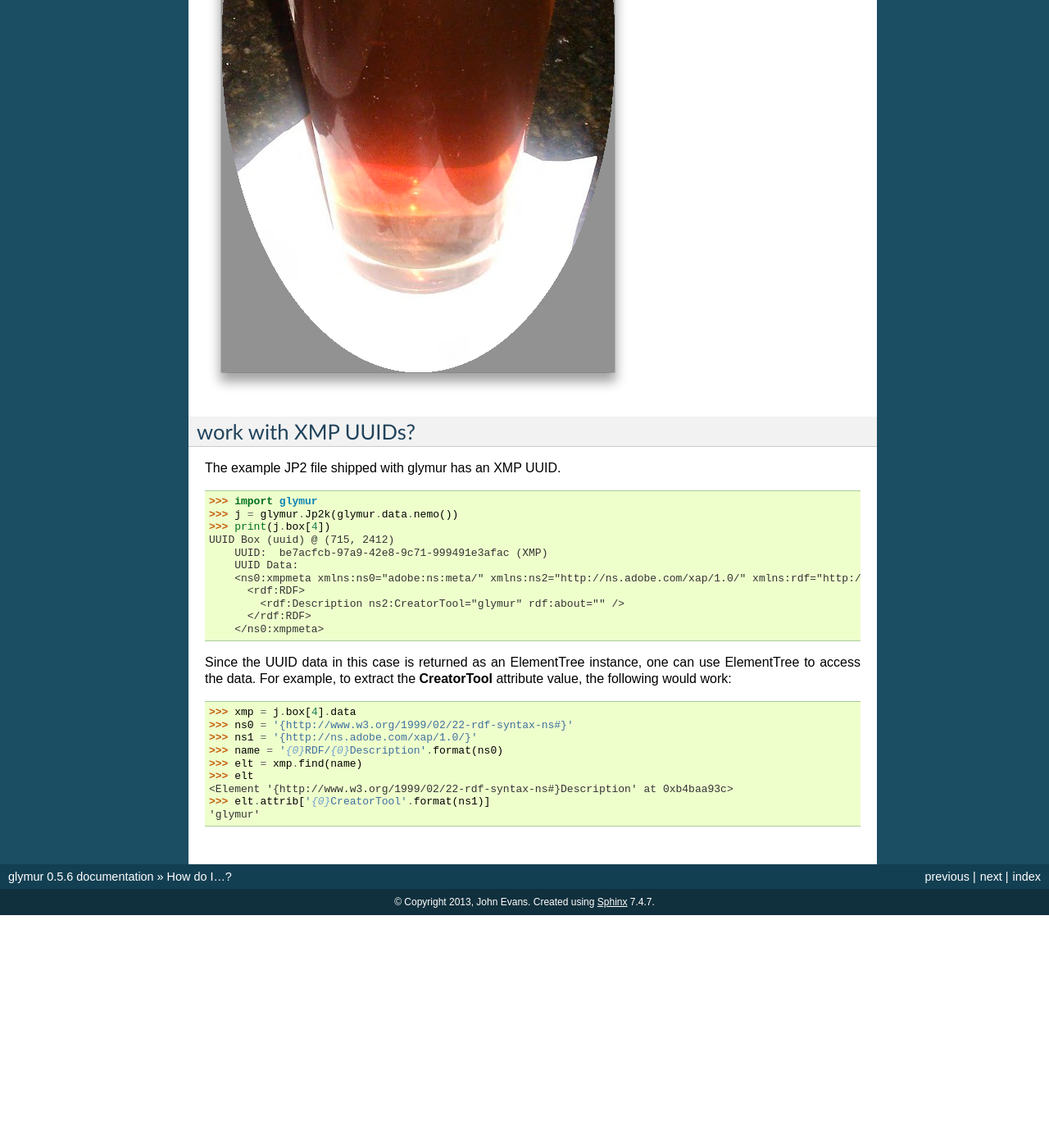
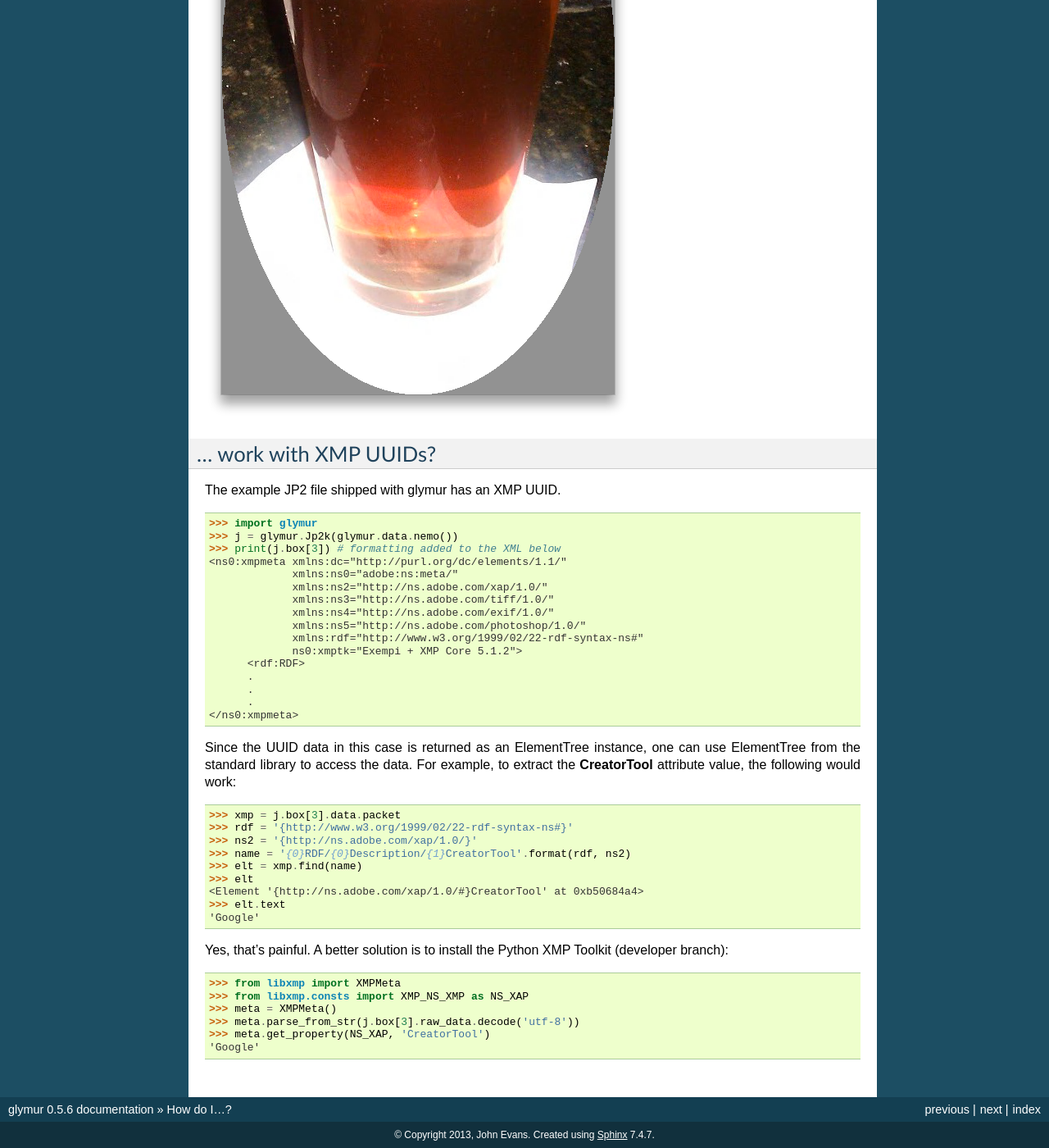
Before and after one commit to quintusdias/glymur, a Sphinx documentation site: the page built from docs/source/how_do_i.rst, in a window 1280 px wide and 1400 px high, scrolled down 4069 px. Shown: the whole window at 82% size. Built offline with Sphinx 7.4.7, drawn with Linux system fonts in a browser that asks for light colours; before the commit the page ends 5185 px from its top, so only the background shows below that; some of the changed text lies outside the part shown.

Commit message:
Doc updates for writing XMP UUIDs.  #104

```diff
--- a/docs/source/how_do_i.rst
+++ b/docs/source/how_do_i.rst
@@ -4,7 +4,7 @@ How do I...?
 
 
 ... read the lowest resolution thumbnail?
-=====================================
+=========================================
 Printing the Jp2k object should reveal the number of resolutions (look in the
 COD segment section), but you can take a shortcut by supplying -1 as the
 resolution level. ::
@@ -15,7 +15,7 @@ resolution level. ::
     >>> thumbnail = j.read(rlevel=-1)
 
 ... display metadata?
-=================
+=====================
 There are two ways.  From the unix command line, the script *jp2dump* is
 available. ::
 
@@ -35,7 +35,7 @@ codestream box, only the main header is printed.  It is possible to print
     >>> print(j.get_codestream())
 
 ... add XML metadata?
-=================
+=====================
 You can append any number of XML boxes to a JP2 file (not to a raw codestream).
 Consider the following XML file `data.xml` : ::
 
@@ -108,8 +108,9 @@ JP2 header superbox.
 
 XML boxes are not in the minimal set of box requirements for the JP2 format, so
 in order to add an XML box into the mix before the codestream box, we'll need to
-re-specify all of the boxes.  If you already have a JP2 jacket in place, you can just reuse that,
-though.  Take the following example content in an XML file `favorites.xml` : ::
+re-specify all of the boxes.  If you already have a JP2 jacket in place,
+you can just reuse that, though.  Take the following example content in
+an XML file `favorites.xml` : ::
 
     <?xml version="1.0"?>
     <favorite_things>
@@ -219,32 +220,48 @@ Here's how the Preview application on the mac shows the RGBA image.
 .. image:: goodstuff_alpha.png
 
 
-work with XMP UUIDs?
-====================
+... work with XMP UUIDs?
+========================
 The example JP2 file shipped with glymur has an XMP UUID. ::
 
     >>> import glymur
     >>> j = glymur.Jp2k(glymur.data.nemo())
-    >>> print(j.box[4])
-    UUID Box (uuid) @ (715, 2412)
-        UUID:  be7acfcb-97a9-42e8-9c71-999491e3afac (XMP)
-        UUID Data:
-        <ns0:xmpmeta xmlns:ns0="adobe:ns:meta/" xmlns:ns2="http://ns.adobe.com/xap/1.0/" xmlns:rdf="http://www.w3.org/1999/02/22-rdf-syntax-ns#" ns0:xmptk="XMP Core 4.4.0-Exiv2">
+    >>> print(j.box[3]) # formatting added to the XML below
+    <ns0:xmpmeta xmlns:dc="http://purl.org/dc/elements/1.1/"
+                 xmlns:ns0="adobe:ns:meta/"
+                 xmlns:ns2="http://ns.adobe.com/xap/1.0/"
+                 xmlns:ns3="http://ns.adobe.com/tiff/1.0/"
+                 xmlns:ns4="http://ns.adobe.com/exif/1.0/"
+                 xmlns:ns5="http://ns.adobe.com/photoshop/1.0/"
+                 xmlns:rdf="http://www.w3.org/1999/02/22-rdf-syntax-ns#"
+                 ns0:xmptk="Exempi + XMP Core 5.1.2">
           <rdf:RDF>
-            <rdf:Description ns2:CreatorTool="glymur" rdf:about="" />
-          </rdf:RDF>
-        </ns0:xmpmeta>
+          .
+          .
+          .
+    </ns0:xmpmeta>
 
-Since the UUID data in this case is returned as an ElementTree instance, one can
-use ElementTree to access the data.  For example, to extract the
-**CreatorTool** attribute value, the following would work::
+Since the UUID data in this case is returned as an ElementTree instance,
+one can use ElementTree from the standard library to access the data.
+For example, to extract the **CreatorTool** attribute value, the following
+would work::
 
-    >>> xmp = j.box[4].data
-    >>> ns0 = '{http://www.w3.org/1999/02/22-rdf-syntax-ns#}'
-    >>> ns1 = '{http://ns.adobe.com/xap/1.0/}'
-    >>> name = '{0}RDF/{0}Description'.format(ns0)
+    >>> xmp = j.box[3].data.packet
+    >>> rdf = '{http://www.w3.org/1999/02/22-rdf-syntax-ns#}'
+    >>> ns2 = '{http://ns.adobe.com/xap/1.0/}'
+    >>> name = '{0}RDF/{0}Description/{1}CreatorTool'.format(rdf, ns2)
     >>> elt = xmp.find(name)
     >>> elt
-    <Element '{http://www.w3.org/1999/02/22-rdf-syntax-ns#}Description' at 0xb4baa93c>
-    >>> elt.attrib['{0}CreatorTool'.format(ns1)]
-    'glymur'
+    <Element '{http://ns.adobe.com/xap/1.0/#}CreatorTool' at 0xb50684a4>
+    >>> elt.text
+    'Google'
+
+Yes, that's painful.  A better solution is to install the Python XMP Toolkit
+(developer branch)::
+
+    >>> from libxmp import XMPMeta
+    >>> from libxmp.consts import XMP_NS_XMP as NS_XAP
+    >>> meta = XMPMeta()
+    >>> meta.parse_from_str(j.box[3].raw_data.decode('utf-8'))
+    >>> meta.get_property(NS_XAP, 'CreatorTool')
+    'Google'
```
Also changed, not shown: other parts of docs/source/how_do_i.rst (+8 -8 lines), docs/source/introduction.rst (+5 -7 lines).
